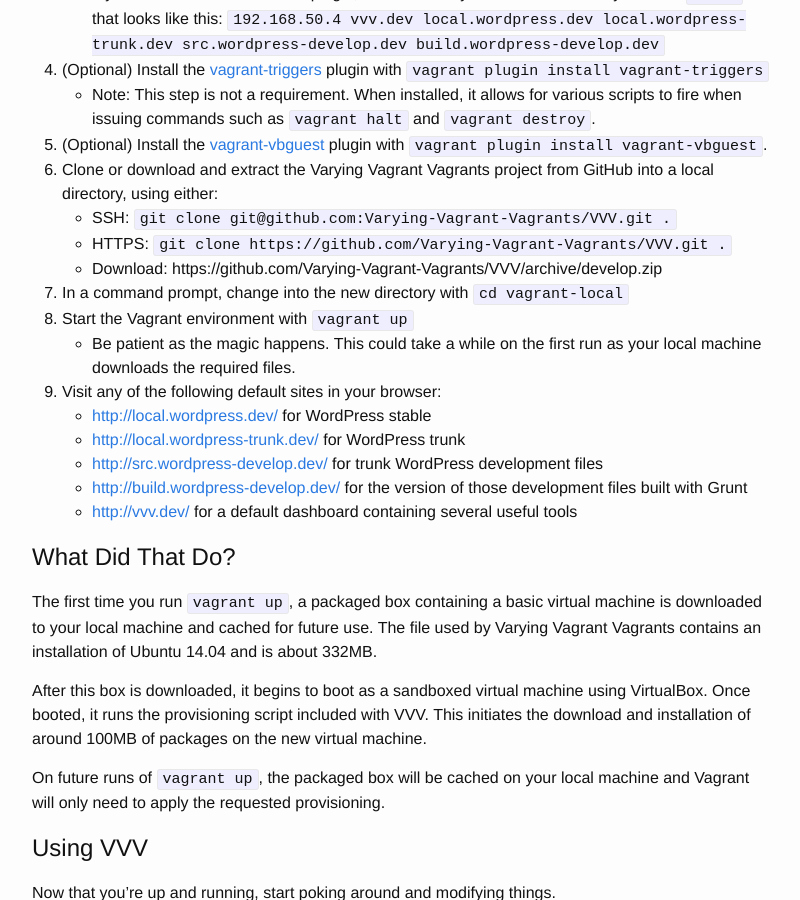
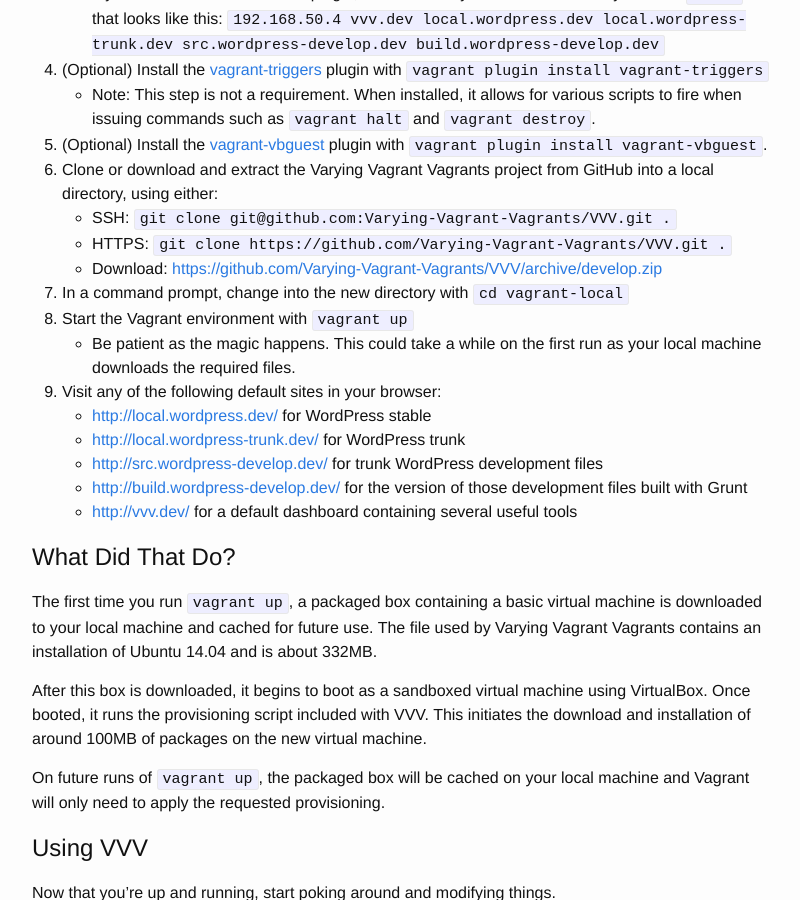
Before and after one commit to Varying-Vagrant-Vagrants/varyingvagrantvagrants.org, a Jekyll site: the page built from index.md, in a window 1280 px wide and 900 px high, scrolled down 619 px. Shown: the whole window, without its empty margins (238-1038 px from the left). Built offline with Jekyll 4.4.1, drawn with Linux system fonts in a browser that asks for light colours; part of the change alters nothing that is shown.

```diff
--- a/index.md
+++ b/index.md
@@ -27,7 +27,7 @@ In addition to VirtualBox, provider support is also included for Parallels, Hype
 1. Clone or download and extract the Varying Vagrant Vagrants project from GitHub into a local directory, using either:
     * SSH: `git clone git@github.com:Varying-Vagrant-Vagrants/VVV.git .`
     * HTTPS: `git clone https://github.com/Varying-Vagrant-Vagrants/VVV.git .`
-    * Download: https://github.com/Varying-Vagrant-Vagrants/VVV/archive/develop.zip
+    * Download: [https://github.com/Varying-Vagrant-Vagrants/VVV/archive/develop.zip](https://github.com/Varying-Vagrant-Vagrants/VVV/archive/develop.zip)
 1. In a command prompt, change into the new directory with `cd vagrant-local`
 1. Start the Vagrant environment with `vagrant up`
     * Be patient as the magic happens. This could take a while on the first run as your local machine downloads the required files.
```
